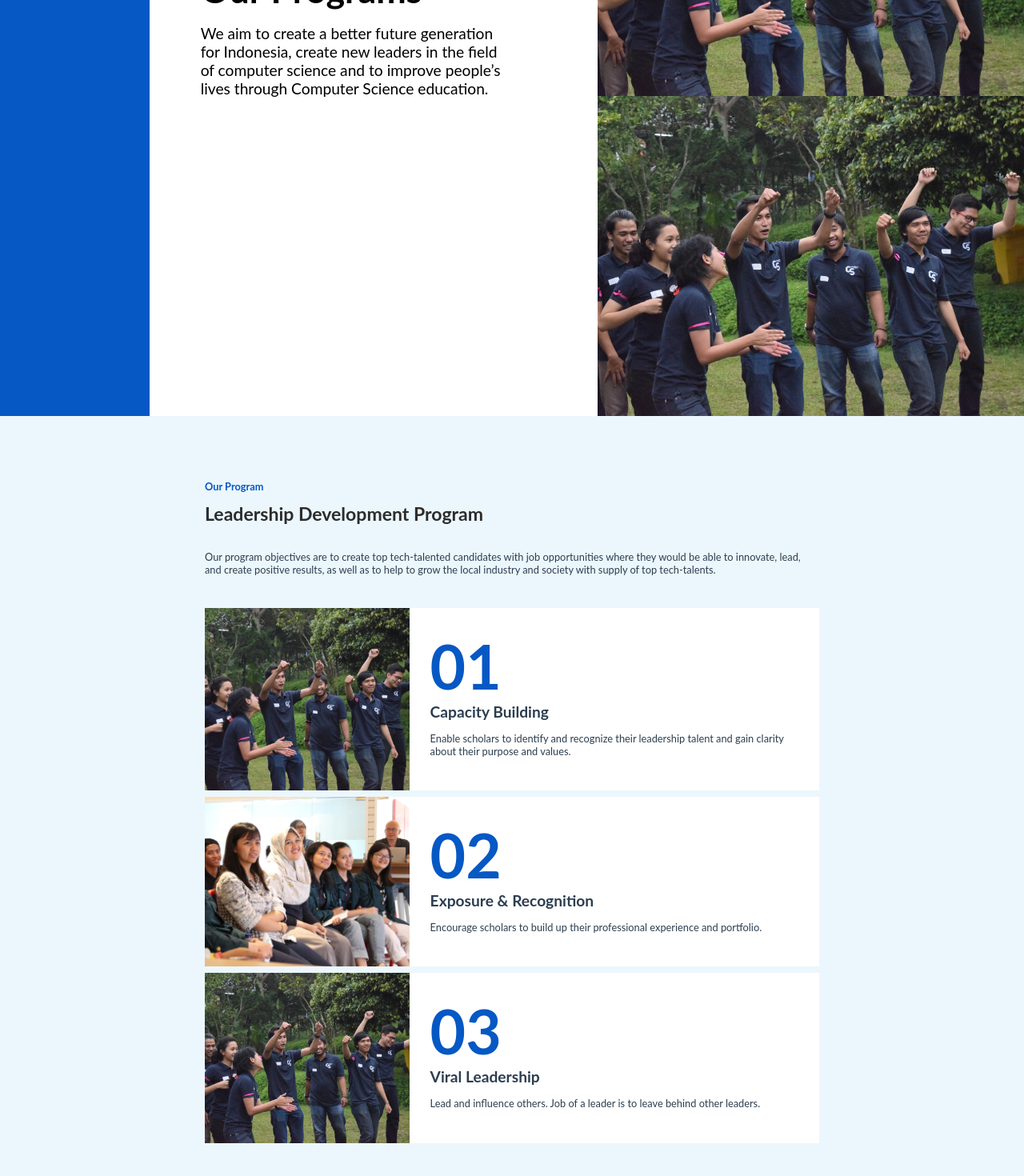
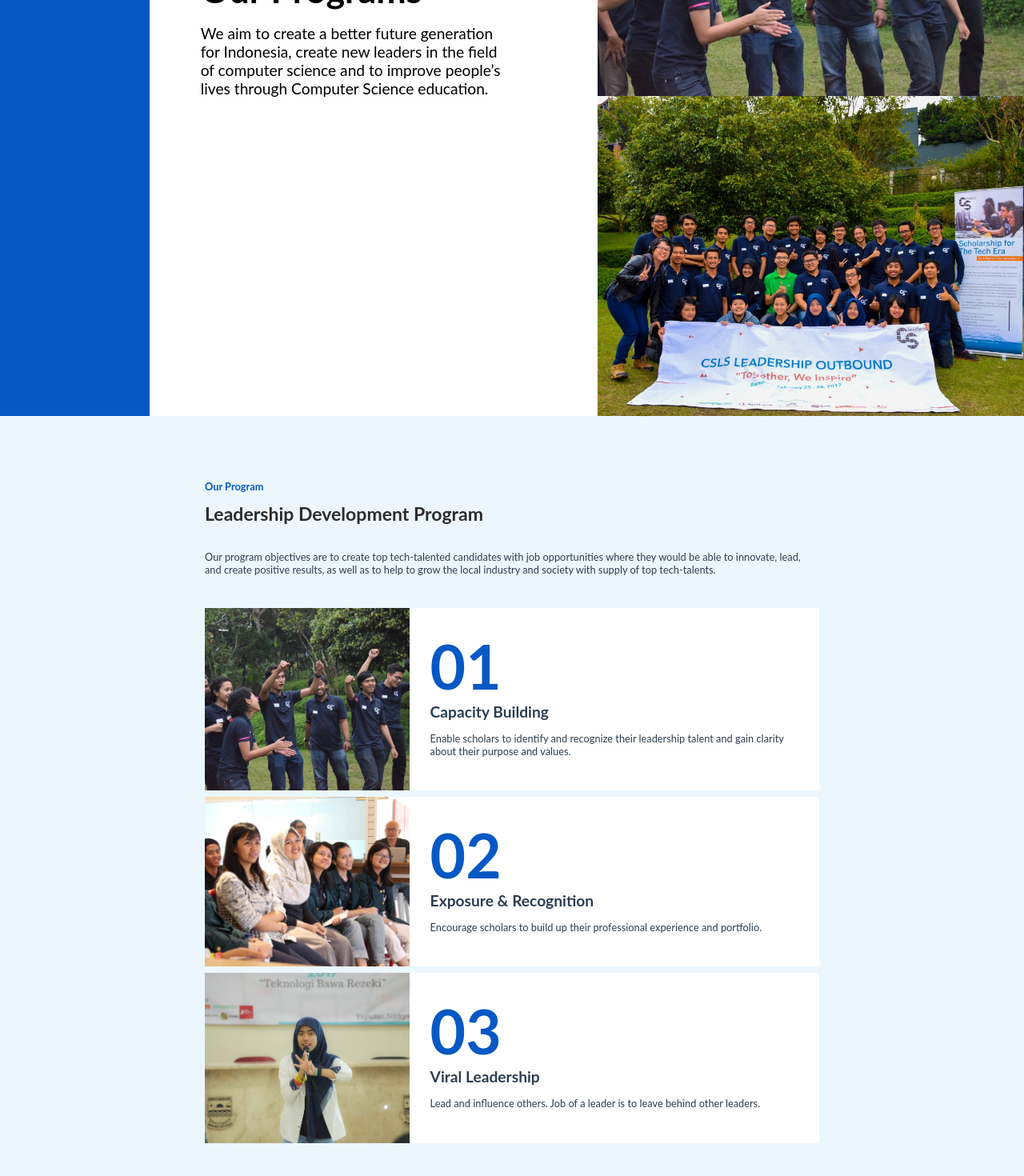
Before and after one commit to afahmip/csl-web-revamp, a Vue app: page /programs in a window 1280 px wide. Shown: the part 280-1750 px from the top of the page at 80% size. Built offline with nearby package versions, Linux system fonts and the light colour scheme; what vue-masonry would draw is missing.

Commit message:
Change some pictures

```diff
--- a/src/components/pages/Gallery.vue
+++ b/src/components/pages/Gallery.vue
@@ -53,6 +53,11 @@ export default {
       width: 25vw;
       margin-right: 1.5rem;
       margin-bottom: 1.5rem;
+      transition-duration: 0.4s;
+      &:hover {
+        z-index: 9999;
+        width: 30vw;
+      }
     }
   }
 }
--- a/src/components/pages/Programs.vue
+++ b/src/components/pages/Programs.vue
@@ -22,7 +22,7 @@
                 <img src="./../../assets/camp.jpg" alt="">
               </v-flex>
               <v-flex xs12 class="programs__jumbotron-photo">
-                <img src="./../../assets/camp.jpg" alt="">
+                <img src="./../../assets/program.jpg" alt="">
               </v-flex>
             </v-layout>
           </v-flex>
@@ -64,7 +64,7 @@
             <v-flex xs12 class="program-item">
               <v-layout row wrap>
                 <v-flex sm4 class="program-photo">
-                  <img src="./../../assets/camp.jpg" alt="">
+                  <img src="./../../assets/viral.jpg" alt="">
                 </v-flex>
                 <v-flex sm8 class="program-content">
                   <h1>03</h1>
```
Also changed, not shown: src/assets/program.jpg (added), src/assets/viral.jpg (added).
